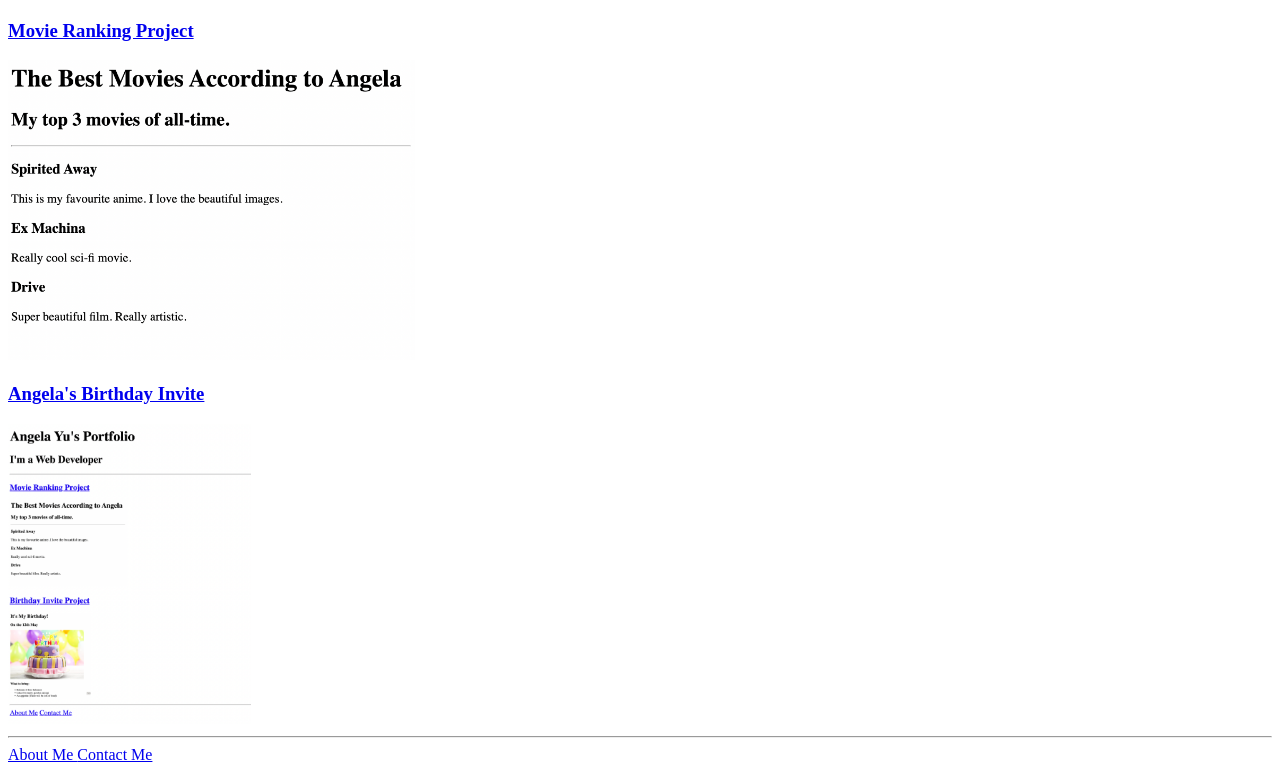
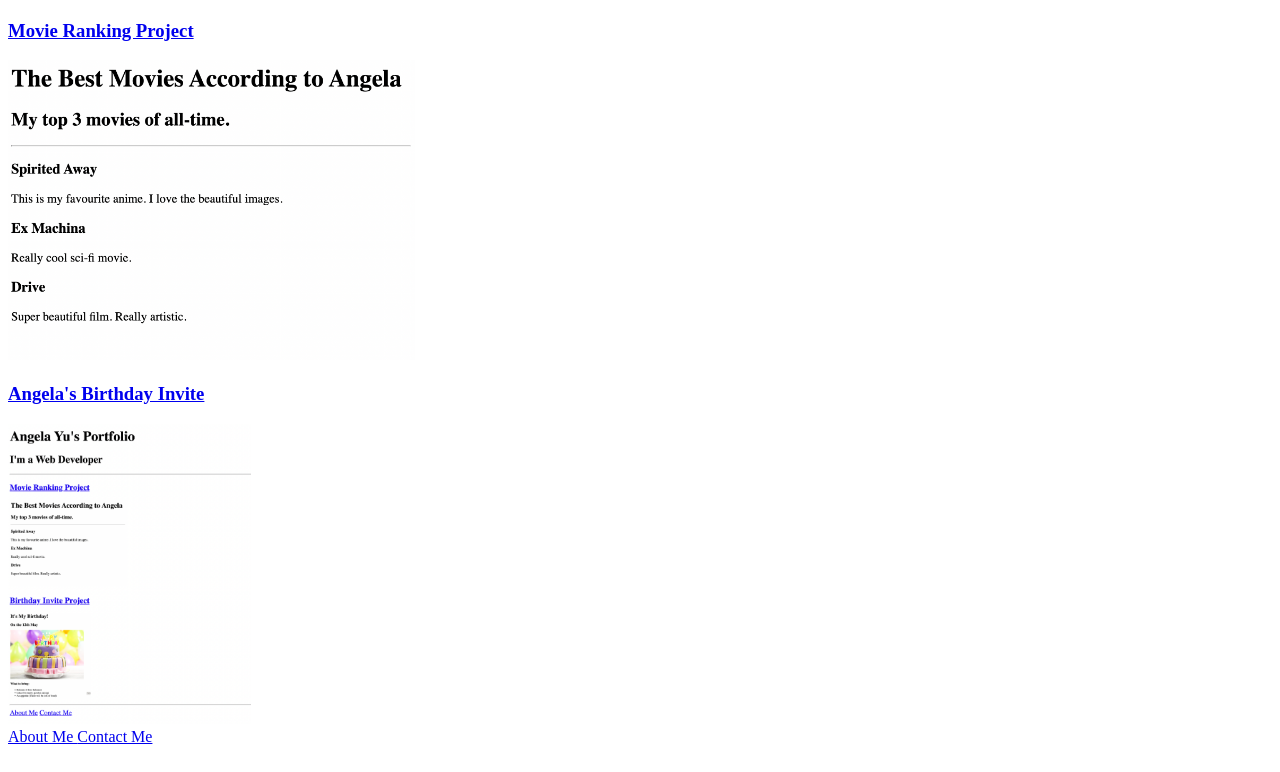
Before and after one commit to BluesTech/combined-projects, a plain HTML site: page index.html in a window 1280 px wide. Shown: the part 472-1244 px from the top of the page. Drawn offline with Linux system fonts and the light colour scheme; files whose address does not match are found by name.

Commit message:
Update index.html

```diff
--- a/index.html
+++ b/index.html
@@ -32,7 +32,7 @@ https://developer.mozilla.org/en-US/docs/Web/HTML/Element/img#attr-height -->
     <img src="./assets/images/movie-ranking.png" height="300" alt="movie ranking project"/><br>
     <h3><a href="../3.4 Birthday Invite Project/index.html">Angela's Birthday Invite</a><br></h3>
     <img src="../3.4 Birthday Invite Project/goal.png" height="300" alt="angela's birthday invite, with picture of a cake designed with different colors and a happy Birthdaay on it"/>
-    <hr />
+    <br>
     <a href="./public/about.html">About Me </a>
     <a href="./public/contact.html">Contact Me</a>
 </body>
```
